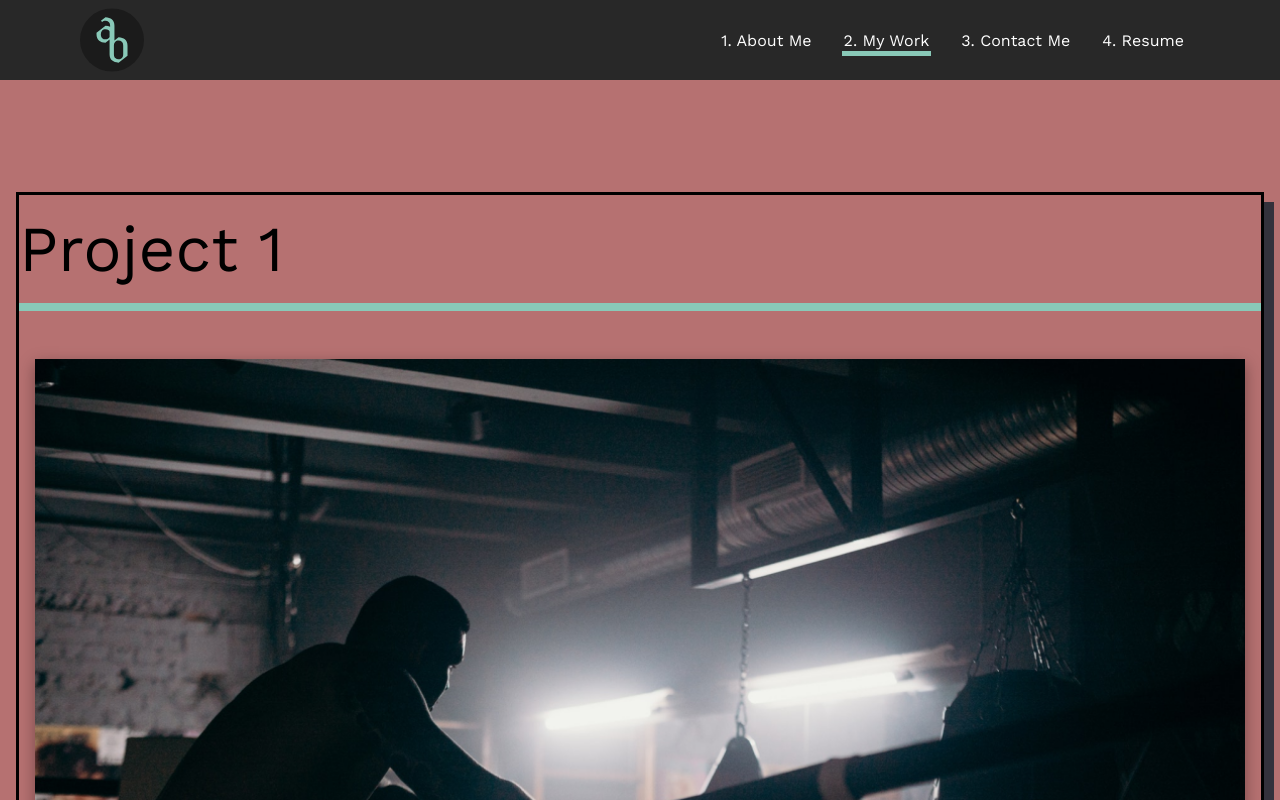
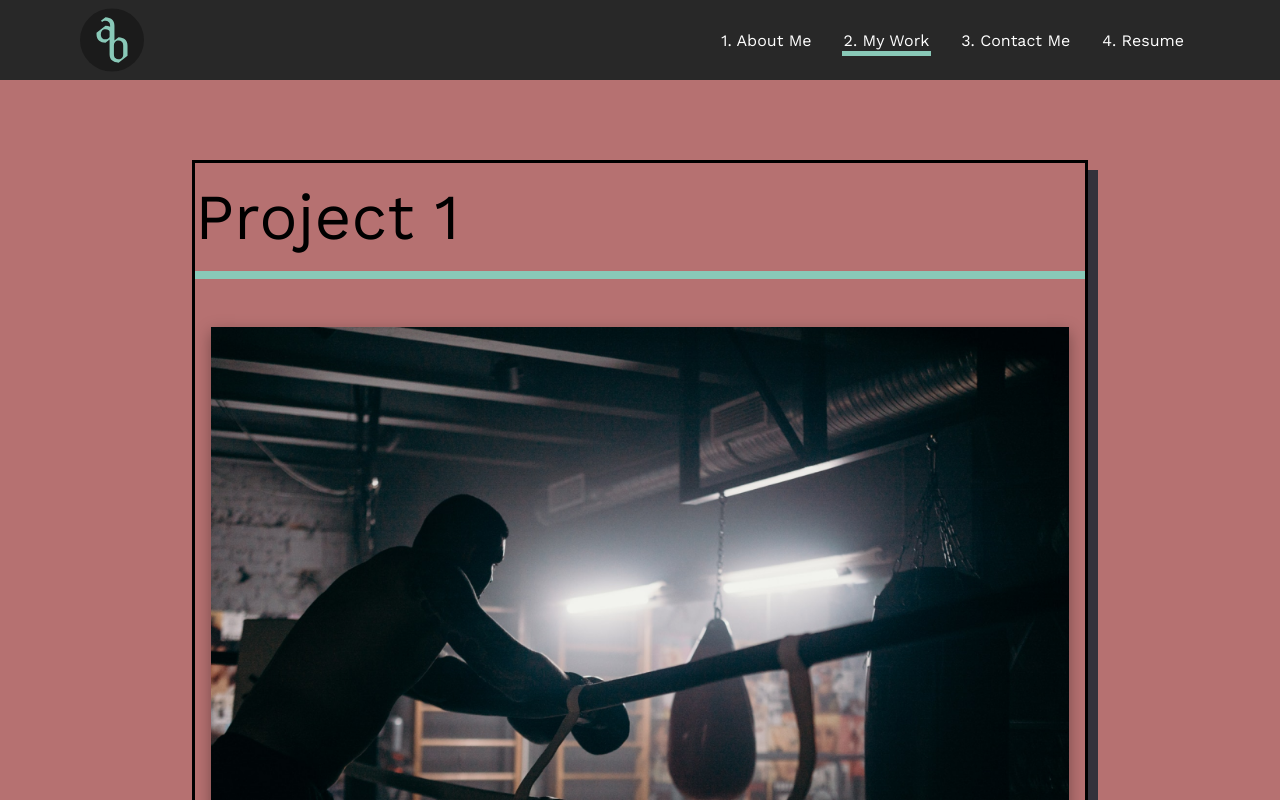
Before and after one commit to alanbedoya/portfolio2, a React (Create React App) app: page /work in a window 1280 px wide. Shown: the top 800 px of the page. Built offline with nearby package versions, Linux system fonts and the light colour scheme; what react-alert-template-basic would draw is missing.

Commit message:
Made a few media quiery adjustments.

```diff
--- a/src/components/aboutSection.js
+++ b/src/components/aboutSection.js
@@ -62,7 +62,7 @@ const StyledCard = styled.div`
     padding-left: 1rem;
   }
 
-  @media screen and (min-width: 12em) and (max-width: 64em) {
+  @media (min-width: 12em) and (max-width: 64em) {
     align-items: center;
     flex-flow: column wrap;
 
--- a/src/components/bannerSection.js
+++ b/src/components/bannerSection.js
@@ -57,7 +57,7 @@ const StyledBanner = styled(StyledLayout)`
     content: ' ';
   }
 
-  @media only screen and (min-device-width: 12em) and (max-device-width: 64em) {
+  @media (min-width: 12em) and (max-width: 64em) {
     flex-direction: column;
     justify-content: center;
     padding-top: 7rem;
@@ -78,7 +78,7 @@ const StyledBanner = styled(StyledLayout)`
 const StyledBannerImage = styled(StyledImage)`
   object-fit: center;
 
-  @media only screen and (min-device-width: 12em) and (max-device-width: 64em) {
+  @media (min-width: 12em) and (max-width: 64em) {
     height: 20rem;
     display: flex;
     justify-content: center;
--- a/src/components/skillsSection.js
+++ b/src/components/skillsSection.js
@@ -94,7 +94,7 @@ const StyledIconGrid = styled.div`
     }
   }
 
-  @media only screen and (min-device-width: 12em) and (max-device-width: 64em) {
+  @media (min-width: 12em) and (max-width: 64em) {
     ul {
       grid-template-columns: 17vw 17vw 17vw 17vw 17vw;
       grid-template-rows: 5rem 5rem 5rem 5rem;
--- a/src/pages/contactMe.js
+++ b/src/pages/contactMe.js
@@ -107,7 +107,7 @@ const StyledContact = styled(motion.div)`
     }
   }
 
-  @media screen and (min-device-width: 12em) and (max-device-width: 64.1em) {
+  @media (min-width: 12em) and (max-width: 64.1em) {
     display: block;
     flex-direction: column;
     align-items: center;
@@ -121,7 +121,7 @@ const StyledContact = styled(motion.div)`
     }
   }
 
-  @media screen and (min-device-width: 35.5em) and (max-device-width: 63.94em) {
+  @media (min-width: 35.5em) and (max-width: 63.94em) {
     display: flex;
     justify-content: center;
   }
--- a/src/pages/myWork.js
+++ b/src/pages/myWork.js
@@ -112,7 +112,7 @@ const MyWork = () => {
 
 const StyledWork = styled(motion.div)`
   overflow: hidden;
-  padding: 5rem 10rem;
+  padding: 5rem 12rem;
   align-items: center;
   justify-content: center;
 
@@ -120,7 +120,7 @@ const StyledWork = styled(motion.div)`
     padding: 1rem 0;
   }
 
-  @media only screen and (min-device-width: 12em) and (max-device-width: 64em) {
+  @media (min-width: 12em) and (max-width: 64em) {
     padding: 7rem 1rem 0 1rem;
   }
 `;
@@ -138,7 +138,7 @@ const StyledProject = styled.div`
     margin-bottom: 3rem;
   }
 
-  @media only screen and (min-device-width: 12em) and (max-device-width: 35.45em) {
+  @media (min-width: 12em) and (max-width: 35.45em) {
     margin-bottom: 7rem;
   }
 `;
@@ -159,7 +159,7 @@ const StyledContainer = styled.div`
     padding: 1rem 0 0 0;
   }
 
-  @media only screen and (min-device-width: 12em) and (max-device-width: 64em) {
+  @media (min-width: 12em) and (max-width: 64em) {
     img {
       width: 100%;
       height: 70%;
@@ -172,7 +172,7 @@ const StyledContainer = styled.div`
     }
   }
 
-  @media only screen and (min-device-width: 35.5em) and (max-device-width: 64em) {
+  @media (min-width: 35.5em) and (max-width: 64em) {
     flex-direction: column;
 
     img {
@@ -194,7 +194,7 @@ const StyledButtons = styled.span`
     }
   }
 
-  @media (max-device-width: 35.45em) {
+  @media (max-width: 35.45em) {
     button {
       padding: 1rem 1.6rem;
       &.button2 {
@@ -203,7 +203,7 @@ const StyledButtons = styled.span`
     }
   }
 
-  @media (max-device-width: 17em) {
+  @media (max-width: 17em) {
     flex-flow: column wrap;
   }
 `;
```
